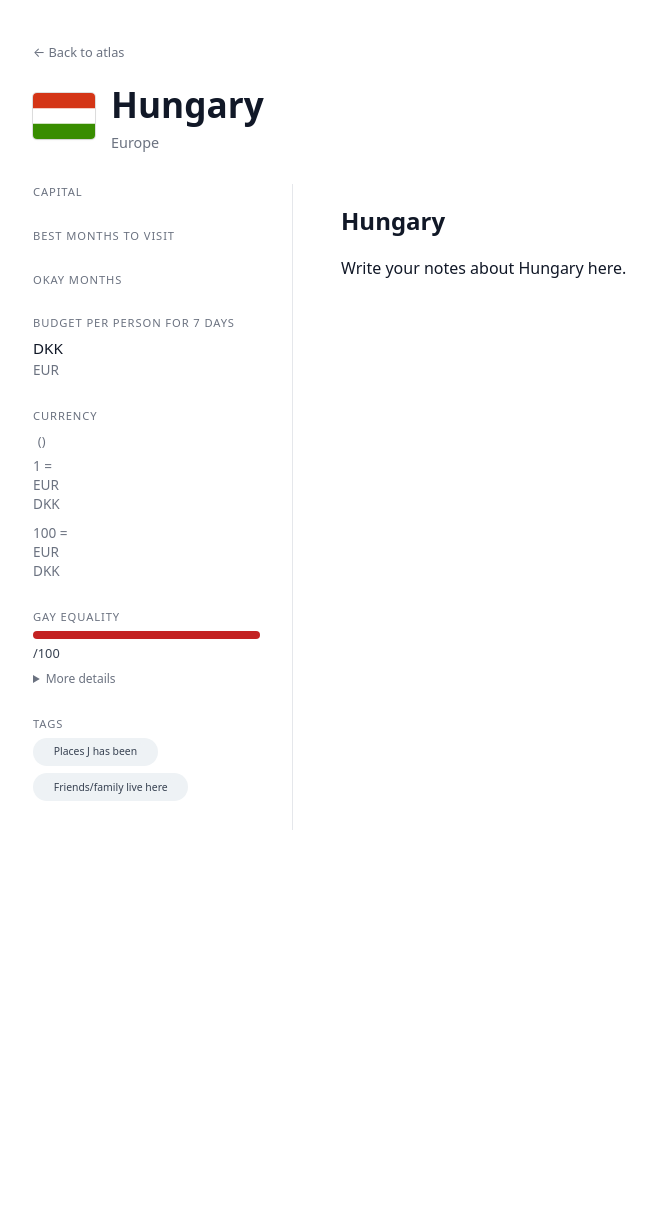
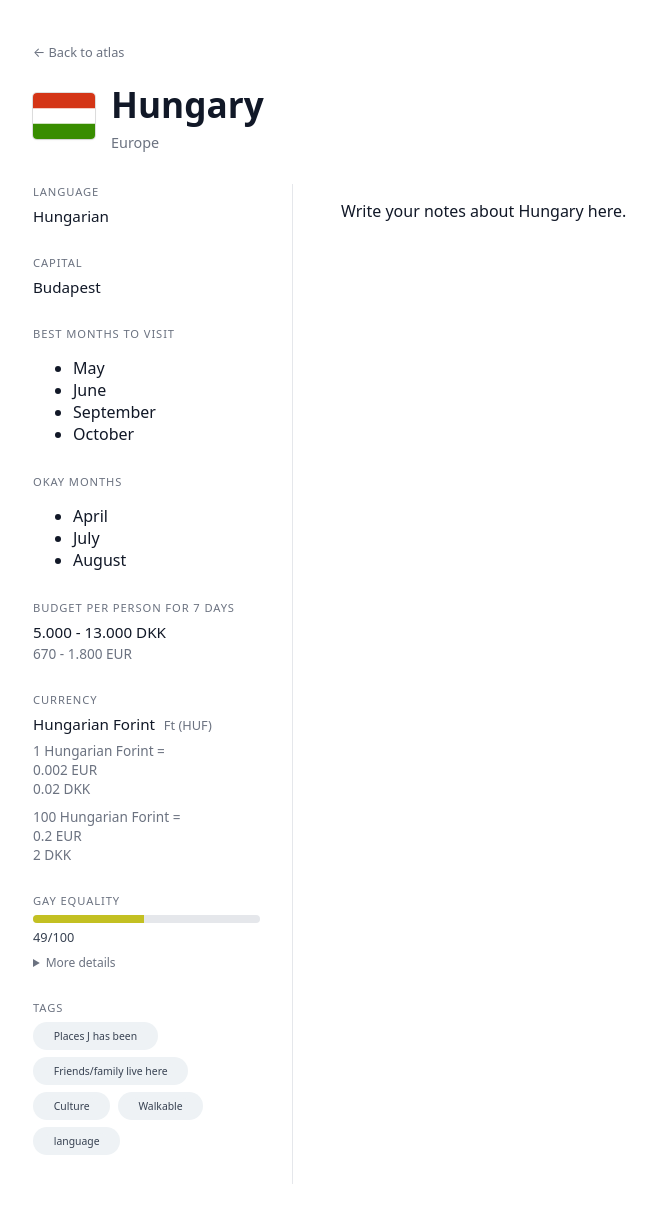
Before and after one commit to Joshua-kea/Travel, a Jekyll site: the page built from _countries/hungary.md, in a window 1280 px wide. Shown: the whole page, without its empty margins (57-713 px from the left). Built offline with Jekyll 4.4.1, drawn with Linux system fonts in a browser that asks for light colours; before the commit the page ends 900 px from its top, so only the background shows below that.

Commit message:
H countries

```diff
--- a/_countries/hungary.md
+++ b/_countries/hungary.md
@@ -1,33 +1,29 @@
 ---
 layout: country
 iso: HUN
+iso2: hu
 name: Hungary
 continent: Europe
-gay_friendliness: ""
-tags:
-  - j_has_been
-  - friends_and_family
-language: []
-capital: ""
+gay_friendliness: 49
+tags: [j_has_been, friends_and_family, culture, walkable, language]
+language: [Hungarian]
+capital: Budapest
 currency:
-  name: ""
-  code: ""
-  symbol: ""
+  name: Hungarian Forint
+  code: HUF
+  symbol: Ft
   rates:
     per_1:
-      eur: ""
-      dkk: ""
+      eur: 0.002
+      dkk: 0.02
     per_100:
-      eur: ""
-      dkk: ""
+      eur: 0.2
+      dkk: 2
 budget:
-  dkk: ""
-  eur: ""
-gay_details: ""
-iso2: hu
-best_months: []
-ok_months: []
+  dkk: 5.000 - 13.000
+  eur: 670 - 1.800
+gay_details: "Legal, but with censorship."
+best_months: [5, 6, 9, 10]
+ok_months: [4, 7, 8]
 ---
-# Hungary
-
 Write your notes about Hungary here.
```
Also changed, not shown: _countries/haiti.md (+17 -18 lines), _countries/honduras.md (+17 -18 lines), _countries/hong-kong.md (+17 -19 lines).
